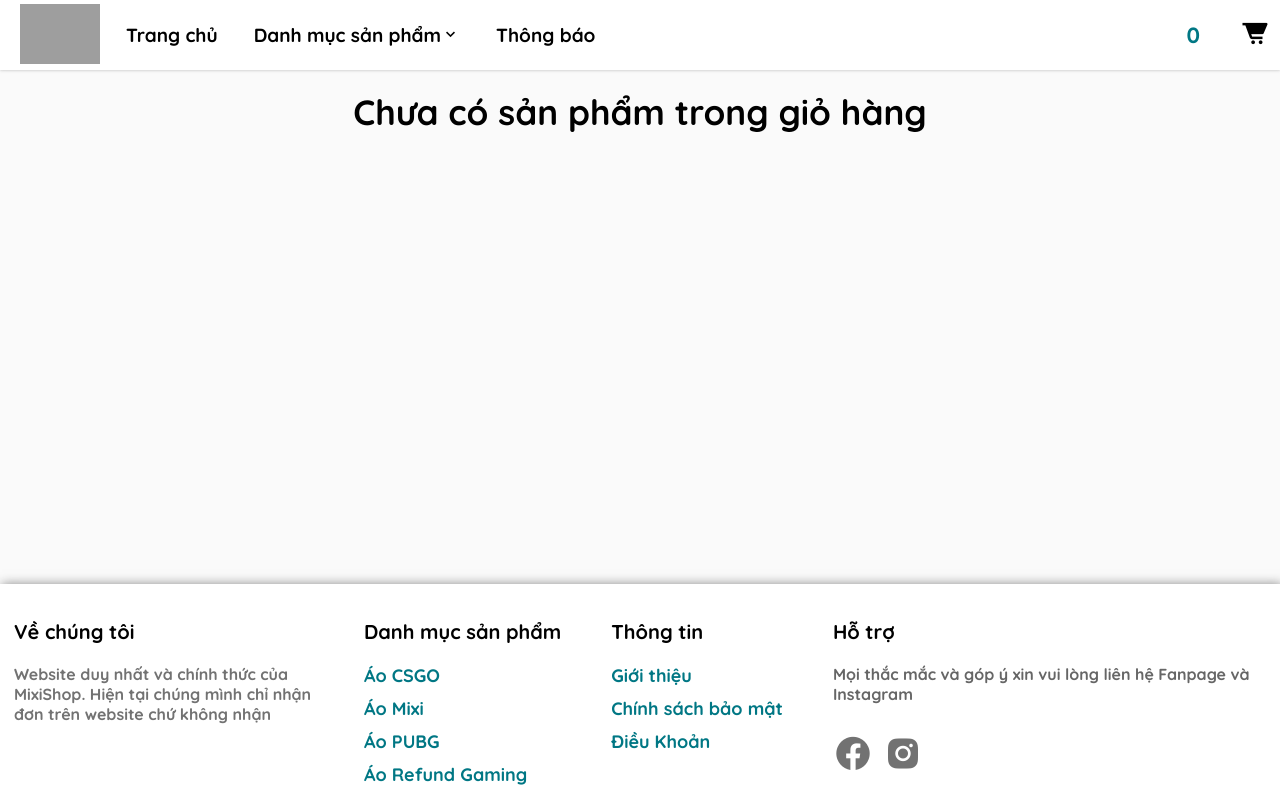
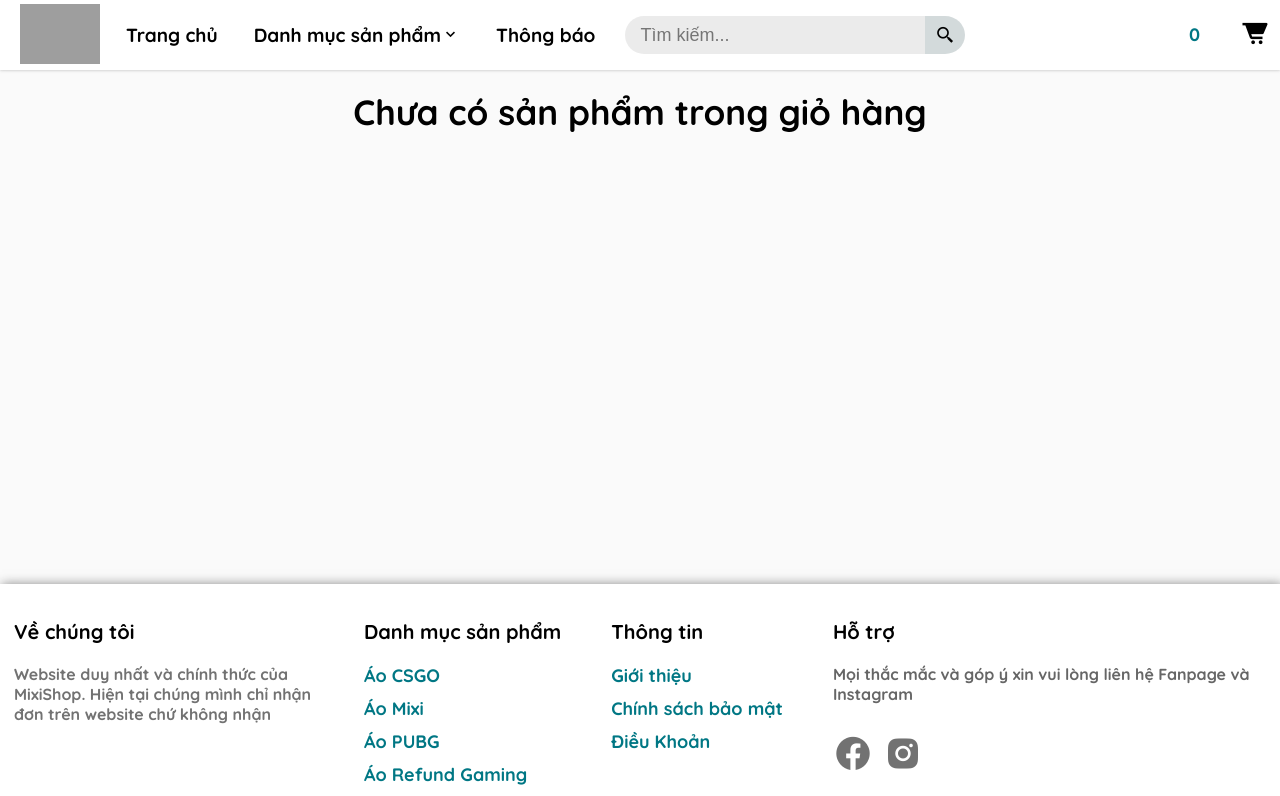
Before and after one commit to nguyenhien1221/mixishop--clone, a React (Create React App) app: page /cart in a window 1280 px wide. Shown: the top 796 px of the page. Built offline with nearby package versions, Linux system fonts and the light colour scheme; grey boxes are pictures that could not be loaded.

Commit message:
update UI header

```diff
--- a/src/assets/css/navbar.css
+++ b/src/assets/css/navbar.css
@@ -12,6 +12,7 @@
 
 .navbar-container{
     display: flex;
+    align-items: center;
     height: 70px;
     background-color: white;
     box-shadow: 0px 0px 3px rgba(117, 117, 117, 0.5) ;
@@ -74,10 +75,12 @@
     position: absolute;
     right: 10px;
     display: flex;
+    align-items: center;
 }
 
-.cart-title{
+.cart-leght{
     font-size: 1.8rem;
+    color: #007784;
     margin-right: 40px;
 }
 .nav-link{
@@ -92,8 +95,47 @@
     color: #007784;
 }
 
+.search-bar{
+    display: flex;
+    align-items: center;
+    margin-left: 20px;
+}
+.search-input{
+    height: 38px;
+    font-size: 18px;
+    padding: 8px 15px;
+    width: 300px;
+    border-radius: 30px 0 0 30px;
+    outline: none;
+    border: none;
+    background-color: #ebebeb;
+}
+.search-btn{
+    cursor: pointer;
+    height: 38px;
+    border-radius: 0 50% 50% 0;
+    font-size: 20px;
+    background-color: #d3dadb;
+    padding: 7px 10px;
+    border: none;
+    display: flex;
+    align-items: center;
+    transition: .3s;
+}
+
+.search-btn:hover{
+    background-color: #007784;
+}
+
 
 /* responsive */
+
+@media  screen and (min-width: 961px) and (max-width: 1100px) {
+    .search-bar{
+        display: none;
+    }
+}
+
 
 @media screen and (max-width: 960px) {
 
@@ -171,4 +213,7 @@
         color: #fff;
     }
 
+    .search-bar{
+        display: none;
+    }
 }
--- a/src/components/Navbar.js
+++ b/src/components/Navbar.js
@@ -80,10 +80,18 @@ function Navbar() {
                         </NavLink>
                     </li>
                 </ul>
+
+                <div className='search-bar'>
+                    <input className='search-input' type='text' placeholder='Tìm kiếm...' />
+                    <button className='search-btn'>
+                        <i class='bx bx-search-alt-2'></i>
+                    </button>
+                </div>
+
                 <div className='cart'>
-                    <h2 className='cart-title'>{state.length} </h2>
+                    <h2 className='cart-leght'>{state.length} </h2>
                     <Link to='/cart'>
-                        <i class='bx bxs-cart-alt'></i>
+                        <i className='bx bxs-cart-alt'></i>
                     </Link>
                 </div>
             </div>
```
